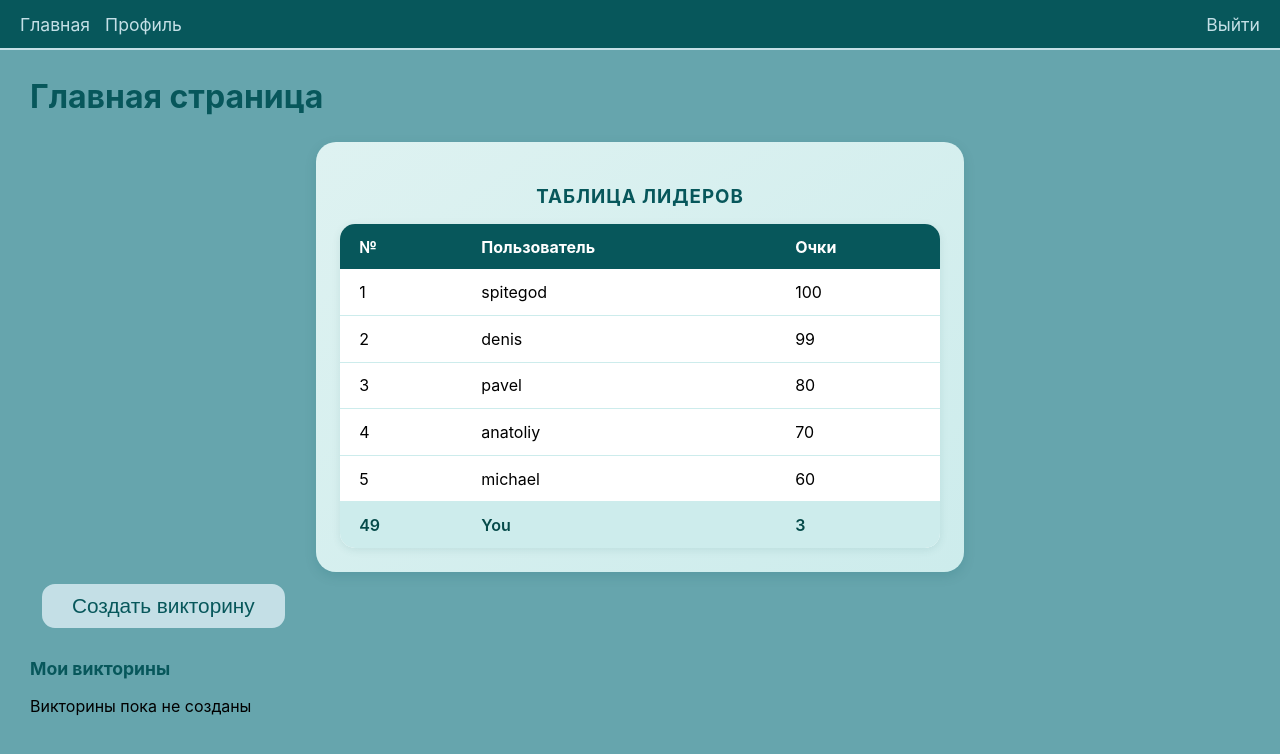
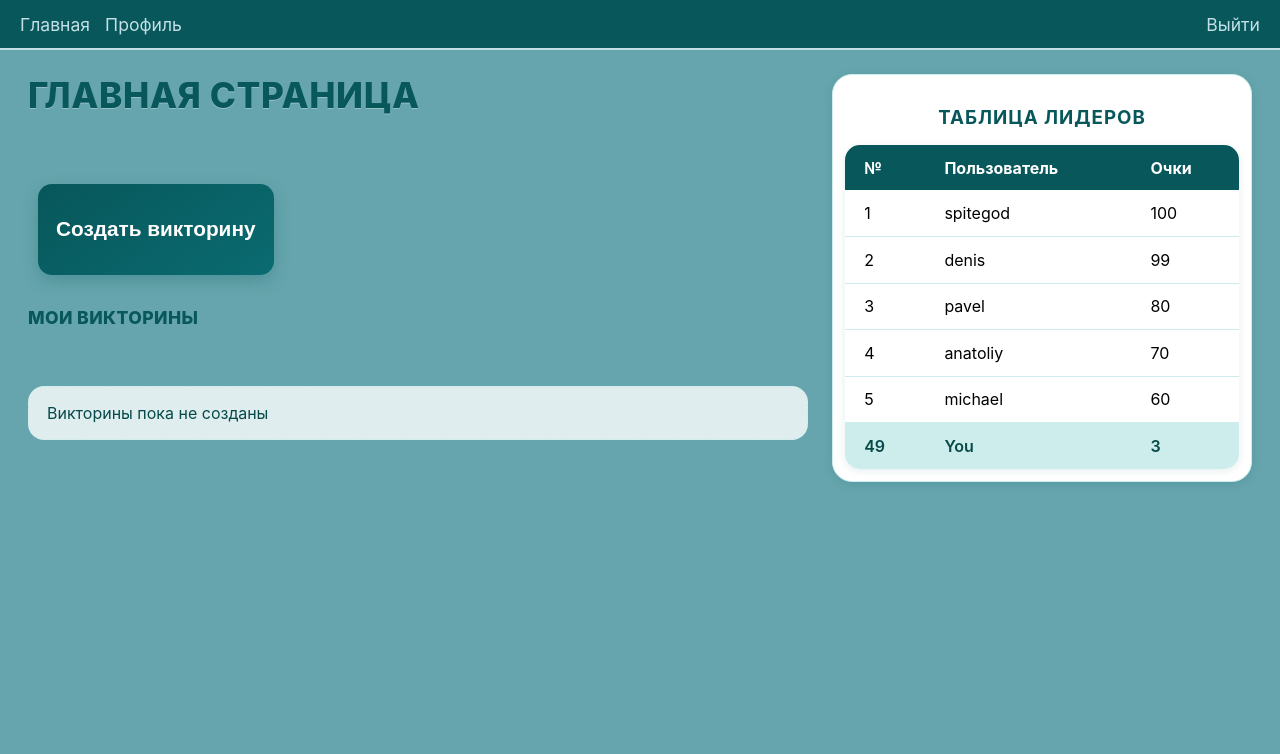
Before and after one commit to spitegod/quizzward, a React (Create React App) app: page /dashboard in a window 1280 px wide. Shown: the top 754 px of the page. Built offline with nearby package versions, Linux system fonts and the light colour scheme.

Commit message:
New design of dashboard

```diff
--- a/src/components/Leaderboard/Leaderboard.js
+++ b/src/components/Leaderboard/Leaderboard.js
@@ -2,7 +2,7 @@ import s from './Leaderboard.module.css'
 
 const Leaderboard = () => {
     return (
-        <div className={s.wrapper}>
+        <div>
             <h3 className={s.title}>Таблица лидеров</h3>
             <table className={s.table}>
                 <thead>
--- a/src/components/Leaderboard/Leaderboard.module.css
+++ b/src/components/Leaderboard/Leaderboard.module.css
@@ -7,7 +7,7 @@
   border-radius: 20px;
   box-shadow: 0 4px 12px rgba(7, 87, 91, 0.15);
   width: 100%;
-  max-width: 600px;
+  max-width: 500px;
   margin: 0 auto;
 }
 
--- a/src/pages/Dashboard/Dashboard.js
+++ b/src/pages/Dashboard/Dashboard.js
@@ -1,5 +1,5 @@
 import { useNavigate } from "react-router-dom";
-import s from "./Dashboard.module.css"
+import s from "./Dashboard.module.css";
 import Nav from "../../components/Nav/Nav";
 import { useEffect, useState } from "react";
 import Leaderboard from "../../components/Leaderboard/Leaderboard";
@@ -18,17 +18,40 @@ function Dashboard() {
       <Nav />
       <div className={s.dashboardContent}>
         <h2 className={s.dashboardMainText}>Главная страница</h2>
-                <Leaderboard />
-                <button onClick={() => navigate("/create-quiz")} className={s.buttonCreate}>Создать викторину</button>
+
+        <div className={s.toolbar}>
+          <button
+            onClick={() => navigate("/create-quiz")}
+            className={s.buttonCreate}
+          >
+            Создать викторину
+          </button>
+        </div>
 
         <h3 className={s.myQuizzes}>Мои викторины</h3>
-                {quizzes.length === 0 && <p>Викторины пока не созданы</p>}
+
+        <div className={s.quizGrid}>
+          {quizzes.length === 0 && (
+            <p className={s.emptyState}>Викторины пока не созданы</p>
+          )}
           {quizzes.map((q, i) => (
             <div key={i} className={s.quizItem}>
-                        <p>{q.name}</p>
-                        <button onClick={() => navigate(`/play-quiz/${i}`)} className={s.buttonPlay}>Играть</button>
+              <p className={s.quizTitle}>{q.name}</p>
+              <button
+                onClick={() => navigate(`/play-quiz/${i}`)}
+                className={s.buttonPlay}
+              >
+                Играть
+              </button>
             </div>
           ))}
+        </div>
+
+        <aside className={s.sidebar}>
+          <div className={s.leaderboardCard}>
+            <Leaderboard />
+          </div>
+        </aside>
       </div>
     </div>
   );
--- a/src/pages/Dashboard/Dashboard.module.css
+++ b/src/pages/Dashboard/Dashboard.module.css
@@ -1,21 +1,158 @@
+/* Фон и базовый контейнер */
 .dashboardContainer {
-    background-color: #66a5ad;
-    min-height: 100vh;
-    width: 100%;
-
+  background-color: #66a5ad;
+  min-height: 100vh;
+  width: 100%;
+  display: flex;
+  flex-direction: column;
 }
 
+/* Полноширинный контент без max-width, сетка под 1920+ */
 .dashboardContent {
-    padding: 0 30px;
-    box-sizing: border-box;
+  box-sizing: border-box;
+  padding: 24px 28px 40px;
+  width: 100%;
+  margin: 0 auto;
+
+  display: grid;
+  grid-template-columns: 1fr 1fr 420px;          /* две широкие колонки + сайдбар */
+  grid-template-areas:
+    "title   title   sidebar"
+    "toolbar toolbar sidebar"
+    "myq     myq     sidebar"
+    "list    list    sidebar";
+  column-gap: 24px;
+  row-gap: 16px;
 }
 
+/* Заголовок */
 .dashboardMainText {
-    font-size: 2rem;
-    color:#07575b;
+  grid-area: title;
+  margin: 0;
+  font-size: 2.2rem;
+  line-height: 1.2;
+  color: #07575b;
+  font-weight: 800;
+  text-transform: uppercase;
+  letter-spacing: 0.6px;
+  text-shadow: 0 1px 0 rgba(255,255,255,0.3);
 }
 
+/* Тулбар (кнопки, фильтры) */
+.toolbar {
+  grid-area: toolbar;
+  display: flex;
+  gap: 12px;
+}
+
+/* Кнопка “Создать викторину” */
+.buttonCreate {
+  border: none;
+  padding: 12px 18px;
+  border-radius: 14px;
+  background: linear-gradient(145deg, #07575b, #0a6b70);
+  color: #fff;
+  font-weight: 700;
+  cursor: pointer;
+  box-shadow: 0 6px 16px rgba(7, 87, 91, 0.25);
+  transition: transform .12s ease, box-shadow .12s ease, opacity .2s ease;
+}
+.buttonCreate:hover { transform: translateY(-1px); box-shadow: 0 8px 18px rgba(7, 87, 91, 0.3); }
+.buttonCreate:active { transform: translateY(0); box-shadow: 0 4px 12px rgba(7, 87, 91, 0.22); }
+.buttonCreate:focus-visible { outline: 2px solid #cdecec; outline-offset: 3px; }
+
+/* Подзаголовок */
 .myQuizzes {
-    font-size: 1.1rem;
-    color:#07575b;
+  grid-area: myq;
+  margin: 6px 0 0;
+  font-size: 1.1rem;
+  color: #07575b;
+  font-weight: 800;
+  text-transform: uppercase;
+  letter-spacing: .4px;
 }
+
+/* Сетка карточек викторин на ДВЕ колонки зоны (3 карточки в ряд) */
+.quizGrid {
+  grid-area: list;
+  display: grid;
+  grid-template-columns: repeat(3, minmax(240px, 1fr));  /* 3 колонки под 1920 */
+  gap: 16px;
+  align-content: start;
+}
+
+/* Карточка викторины */
+.quizItem {
+  display: flex;
+  align-items: center;
+  justify-content: space-between;
+  background: #fff;
+  border-radius: 16px;
+  padding: 14px 16px;
+  border: 1px solid #cdecec;
+  box-shadow: 0 2px 8px rgba(7, 87, 91, 0.12);
+  transition: background-color .2s ease, transform .08s ease;
+  min-height: 72px;
+}
+.quizItem:hover { background-color: #def2f1; }
+
+.quizTitle {
+  margin: 0;
+  color: #054a49;
+  font-weight: 700;
+}
+
+/* Кнопка “Играть” */
+.buttonPlay {
+  border: none;
+  padding: 9px 14px;
+  border-radius: 12px;
+  background: #cdecec;
+  color: #054a49;
+  font-weight: 700;
+  cursor: pointer;
+  transition: transform .12s ease, box-shadow .12s ease, background-color .2s ease;
+  box-shadow: 0 2px 8px rgba(7, 87, 91, 0.12);
+}
+.buttonPlay:hover { transform: translateY(-1px); background: #def2f1; }
+.buttonPlay:active { transform: translateY(0); }
+.buttonPlay:focus-visible { outline: 2px solid #07575b; outline-offset: 3px; }
+
+/* Пустое состояние */
+.emptyState {
+  grid-column: 1 / -1; /* растянуть на все колонки списка */
+  margin: 0;
+  color: #054a49;
+  background: #ffffffcc;
+  border: 1px dashed #cdecec;
+  border-radius: 16px;
+  padding: 16px 18px;
+}
+
+/* Сайдбар с лидербордом справа (липкий) */
+.sidebar {
+  grid-area: sidebar;
+  align-self: start;
+  position: sticky;
+  top: 24px;
+  height: fit-content;
+}
+
+.leaderboardCard {
+  background: #fff;
+  border-radius: 20px;
+  border: 1px solid #cdecec;
+  box-shadow: 0 2px 10px rgba(7, 87, 91, 0.14);
+  padding: 12px;
+}
+
+/* лёгкая анимация появления ключевых блоков (если разрешено) */
+@media (prefers-reduced-motion: no-preference) {
+  .quizItem, .leaderboardCard, .buttonCreate {
+    animation: fadeInUp .24s ease both;
+  }
+  @keyframes fadeInUp {
+    from { opacity: 0; transform: translateY(4px); }
+    to   { opacity: 1; transform: translateY(0); }
+  }
+}
```
Lines whose indentation alone changed are shown as unchanged.
